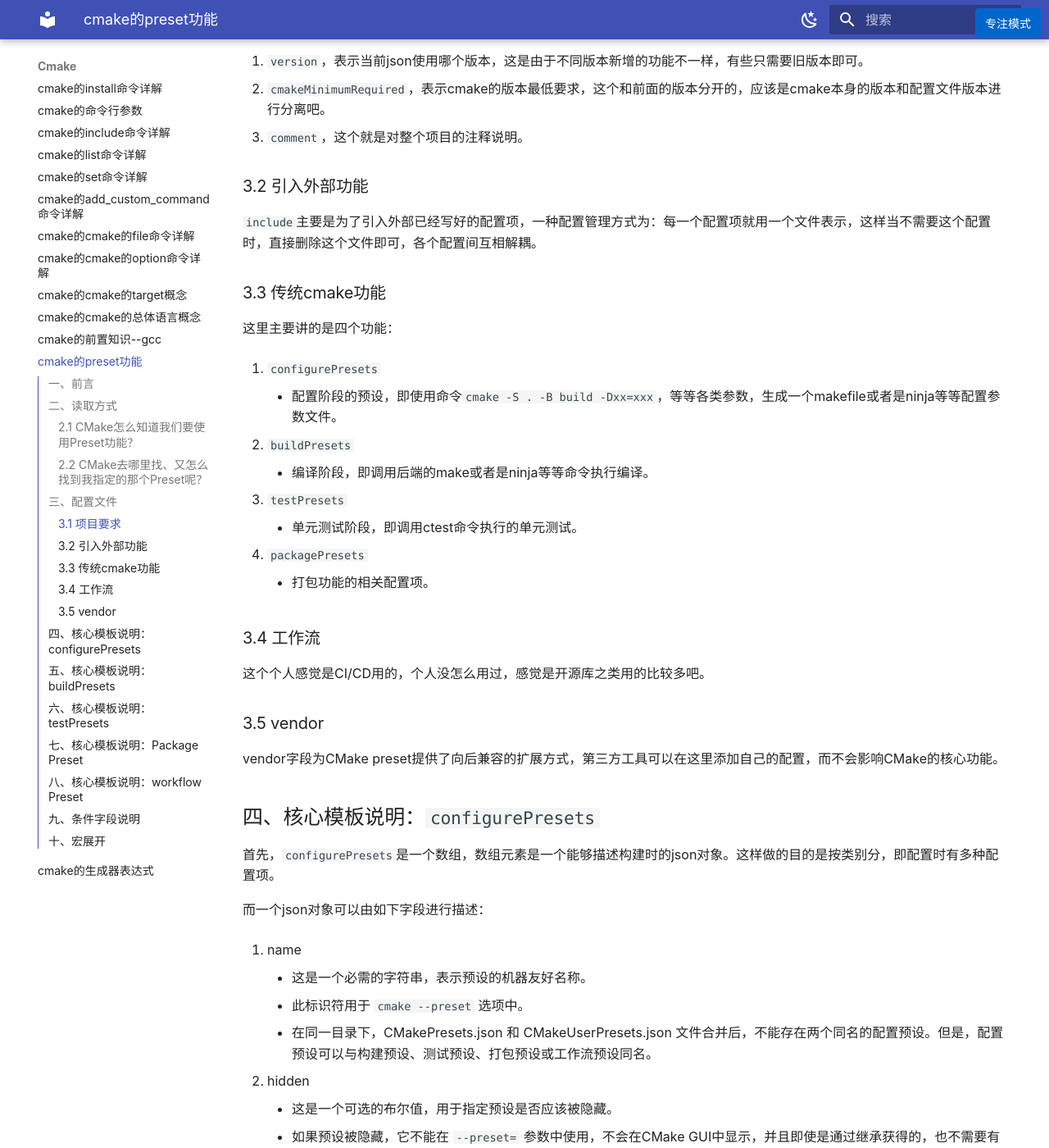
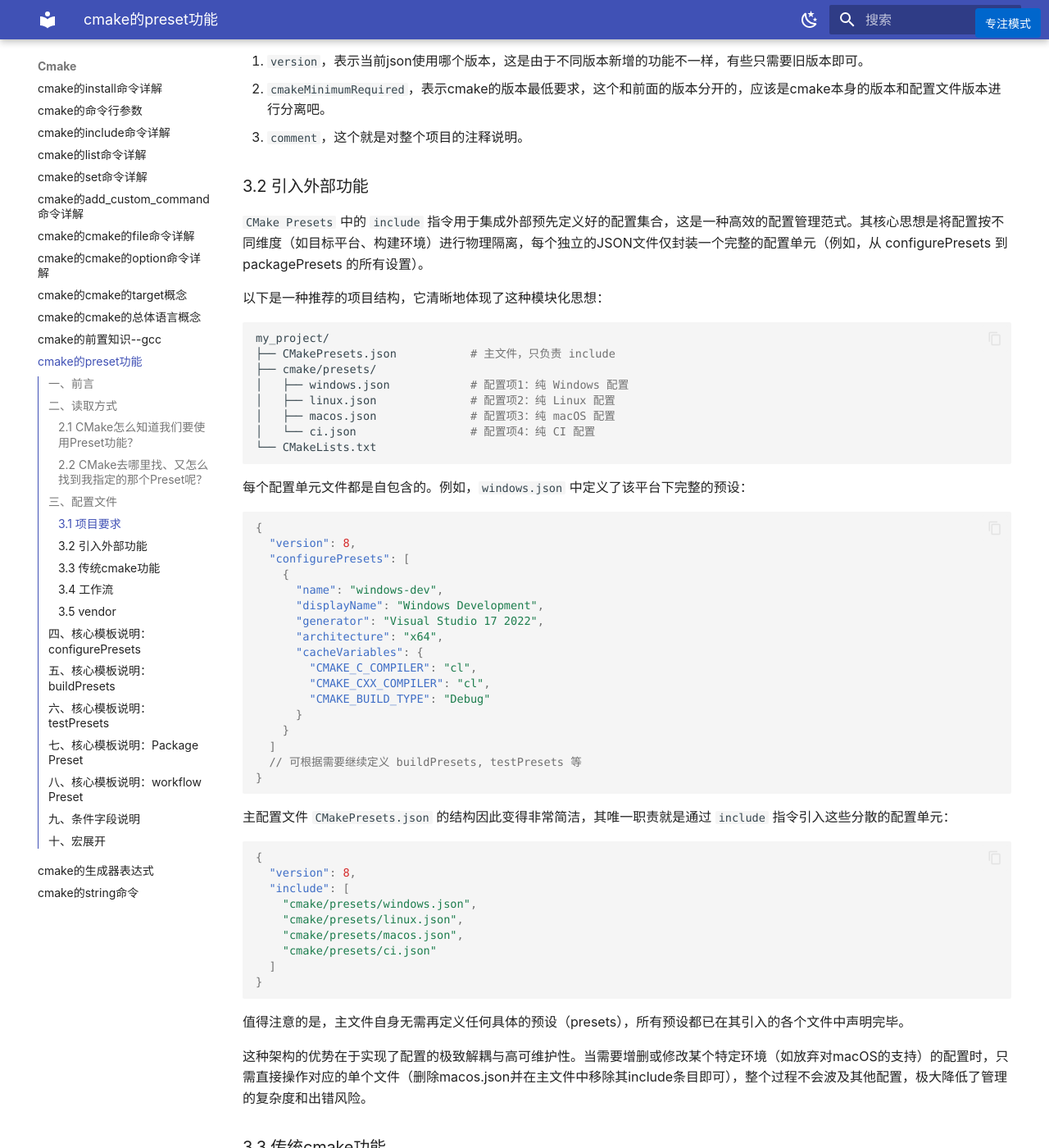
Before and after one commit to SuperIkunFan/SuperIkunFan.github.io, an MkDocs documentation site: the page built from docs/cmake/2025-08-04-cmake的preset功能.md, in a window 1280 px wide and 1400 px high, scrolled down 5438 px. Shown: the whole window at 82% size. Built offline with MkDocs 1.6.1 and Material for MkDocs 9.7.7, drawn with Linux system fonts in a browser that asks for light colours; some web fonts are replaced.

````diff
--- a/docs/cmake/2025-08-04-cmake的preset功能.md
+++ b/docs/cmake/2025-08-04-cmake的preset功能.md
@@ -210,7 +210,60 @@
 
 ### 3.2 引入外部功能
 
-`include`主要是为了引入外部已经写好的配置项，一种配置管理方式为：每一个配置项就用一个文件表示，这样当不需要这个配置时，直接删除这个文件即可，各个配置间互相解耦。
+`CMake Presets` 中的 `include` 指令用于集成外部预先定义好的配置集合，这是一种高效的配置管理范式。其核心思想是将配置按不同维度（如目标平台、构建环境）进行物理隔离，每个独立的JSON文件仅封装一个完整的配置单元（例如，从 configurePresets 到 packagePresets 的所有设置）。
+
+以下是一种推荐的项目结构，它清晰地体现了这种模块化思想：
+
+```bash
+my_project/
+├── CMakePresets.json           # 主文件，只负责 include
+├── cmake/presets/
+│   ├── windows.json            # 配置项1：纯 Windows 配置
+│   ├── linux.json              # 配置项2：纯 Linux 配置
+│   ├── macos.json              # 配置项3：纯 macOS 配置
+│   └── ci.json                 # 配置项4：纯 CI 配置
+└── CMakeLists.txt
+```
+
+每个配置单元文件都是自包含的。例如，`windows.json` 中定义了该平台下完整的预设：
+
+```json
+{
+  "version": 8,
+  "configurePresets": [
+    {
+      "name": "windows-dev",
+      "displayName": "Windows Development",
+      "generator": "Visual Studio 17 2022",
+      "architecture": "x64",
+      "cacheVariables": {
+        "CMAKE_C_COMPILER": "cl",
+        "CMAKE_CXX_COMPILER": "cl",
+        "CMAKE_BUILD_TYPE": "Debug"
+      }
+    }
+  ]
+  // 可根据需要继续定义 buildPresets, testPresets 等
+}
+```
+
+主配置文件 `CMakePresets.json` 的结构因此变得非常简洁，其唯一职责就是通过 `include` 指令引入这些分散的配置单元：
+
+```json
+{
+  "version": 8,
+  "include": [
+    "cmake/presets/windows.json",
+    "cmake/presets/linux.json",
+    "cmake/presets/macos.json",
+    "cmake/presets/ci.json"
+  ]
+}
+```
+
+值得注意的是，主文件自身无需再定义任何具体的预设（presets），所有预设都已在其引入的各个文件中声明完毕。
+
+这种架构的优势在于实现了配置的极致解耦与高可维护性。当需要增删或修改某个特定环境（如放弃对macOS的支持）的配置时，只需直接操作对应的单个文件（删除macos.json并在主文件中移除其include条目即可），整个过程不会波及其他配置，极大降低了管理的复杂度和出错风险。
 
 ### 3.3 传统cmake功能
 
````
Also changed, not shown: docs/cmake/2025-11-20-cmake的string命令.md (added, +176 -0 lines).
